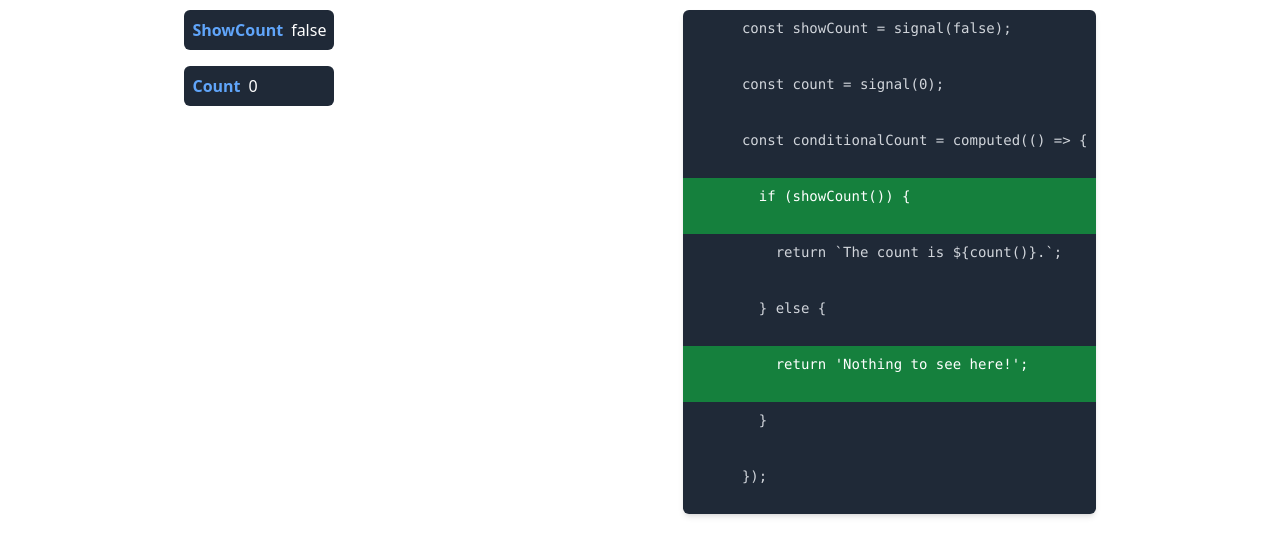
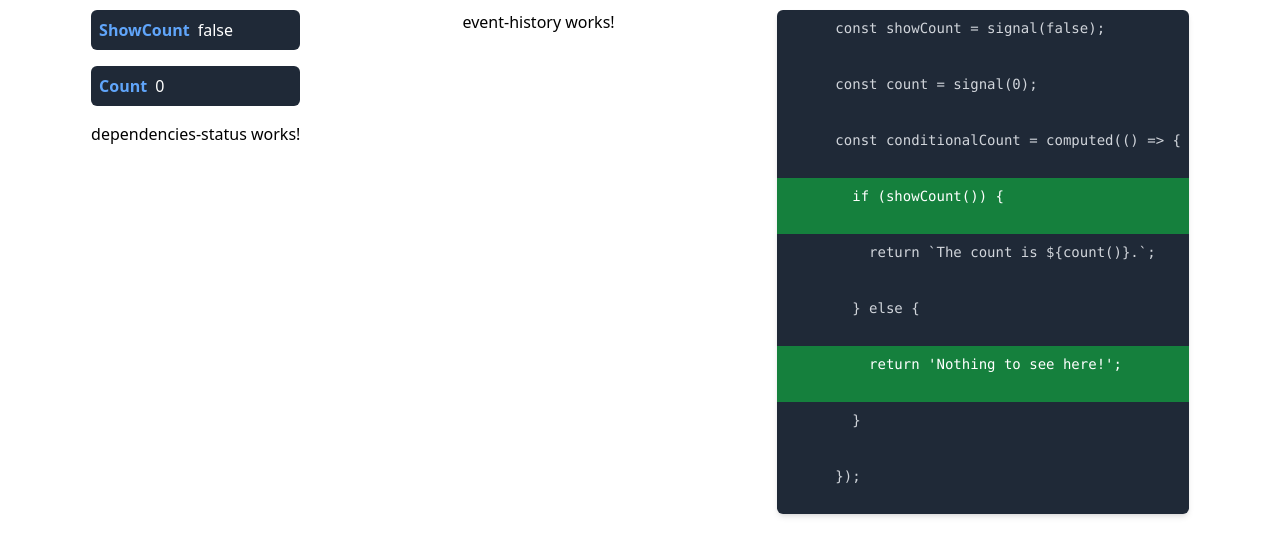
Before and after one commit to damiansire/angular-examples, an Angular app: page / in a window 1280 px wide. Shown: the top 556 px of the page. Built offline with nearby package versions, Linux system fonts and the light colour scheme.

Commit message:
feat: improve computed-signal-dynamic example

```diff
--- a/src/app/signals/4-computed-signal-dynamic-dependencies/computed-signal-dynamic-dependencies.component.html
+++ b/src/app/signals/4-computed-signal-dynamic-dependencies/computed-signal-dynamic-dependencies.component.html
@@ -14,7 +14,12 @@
         (click)="upCount()"
       >
       </app-variable-box>
+
+      <app-dependencies-status></app-dependencies-status>
     </div>
+  </div>
+  <div>
+    <app-event-history></app-event-history>
   </div>
   <div>
     <app-code [lines]="lines"></app-code>
```
Also changed, not shown: src/app/signals/4-computed-signal-dynamic-dependencies/computed-signal-dynamic-dependencies.component.ts (+10 -1 lines).
